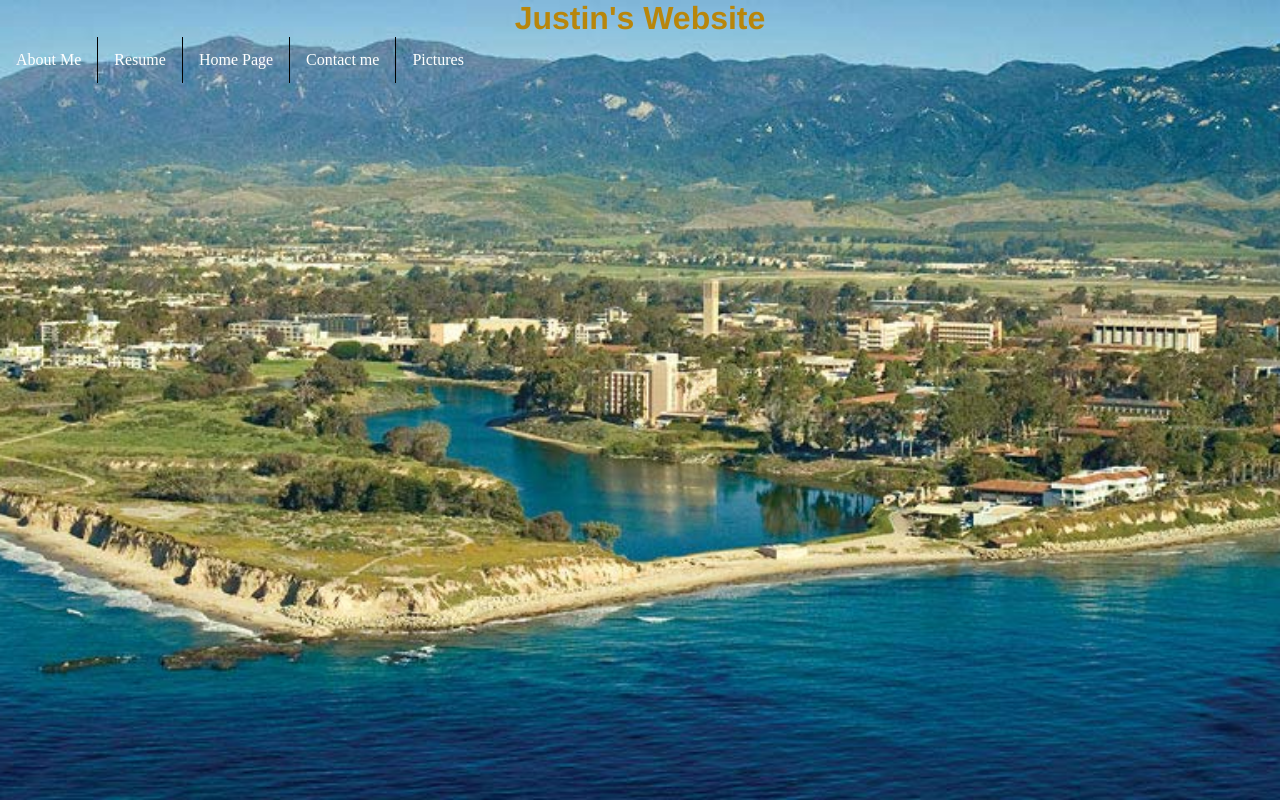
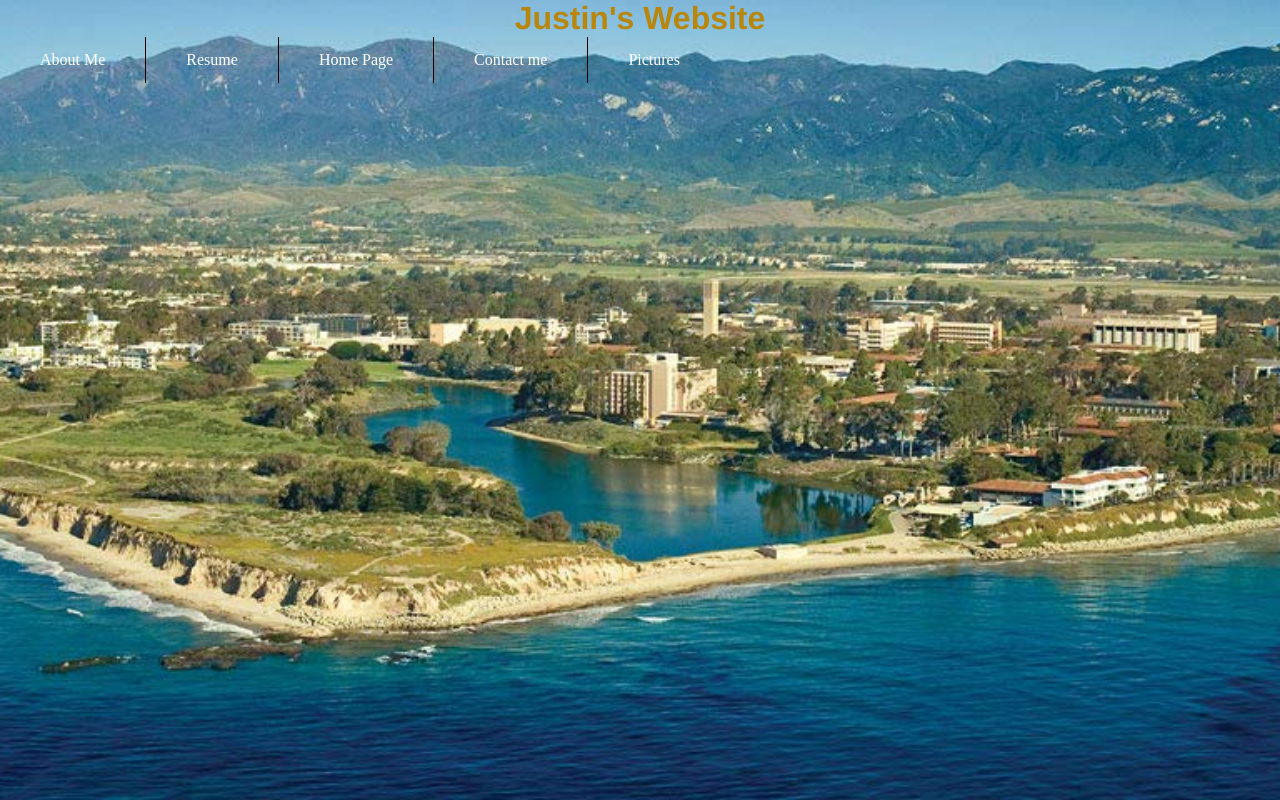
Before and after one commit to jakrami/jakrami.github.io, a plain HTML site: page index.html in a window 1280 px wide. Drawn offline with Linux system fonts and the light colour scheme.

Commit message:
added horiz list

```diff
--- a/style.css
+++ b/style.css
@@ -29,7 +29,7 @@ li a {
 	display: block;
 	color: white;
 	text-align: center;
-	padding: 14px 16px;
+	padding: 14px 40px;
 	text-decoration: none;
 }
 
@@ -40,6 +40,7 @@ li a {
 }
 
 a {
+	font-size: 2em
 	text-decoration: none;
 	color: #ffe699;
 }
@@ -69,7 +70,7 @@ h1 {
 
 
  li a:hover {
-	color: black;
+	background-color: black;
 	}
 
 }
```
